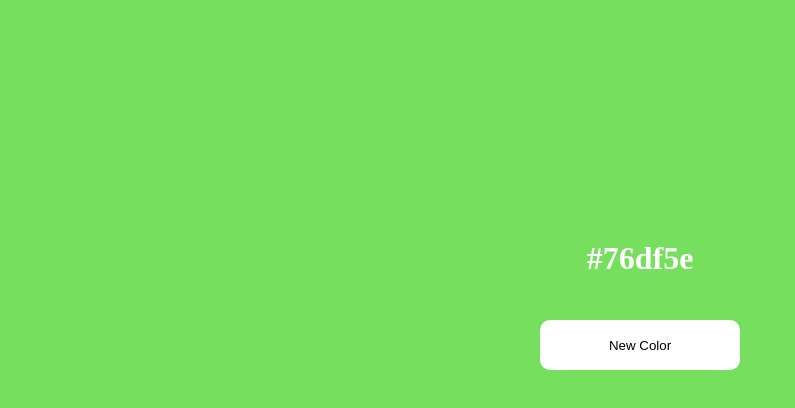
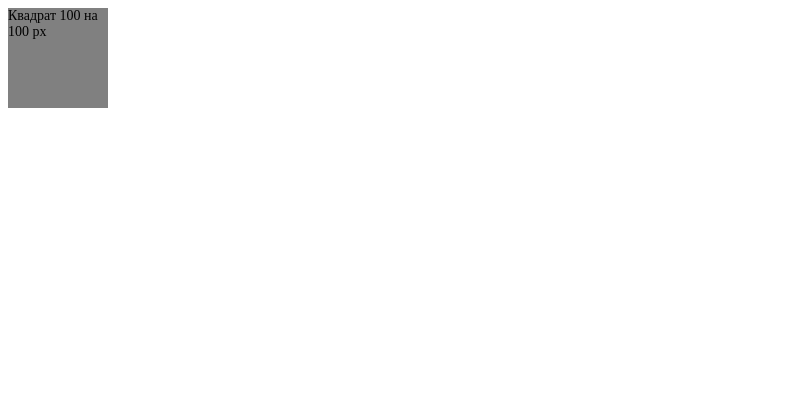
Before and after one commit to ASKaranko/studyJScomplicated, a plain HTML site: page lessons/index.html in a window 1280 px wide. Shown: the whole page, without its empty margins (0-795 px from the left). Drawn offline with Linux system fonts and the light colour scheme.

Commit message:
Усложненное домашнее задание по Уроку 14 ООП

```diff
--- a/lessons/css/main.css
+++ /dev/null
@@ -1,41 +0,0 @@
-* {
-  box-sizing: border-box;
-  margin: 0;
-  padding: 0;
-}
-.wrapper {
-  width: 100%;
-  height: 100vh;
-  position: relative;
-  background-color: #76df5e;
-}
-
-#color {
-  position: absolute;
-  color: #fff;
-  top: 30%;
-  left: 50%;
-  transform: translateX(-50%);
-}
-
-#change {
-  position: absolute;
-  width: 200px;
-  height: 50px;
-  border: none;
-  border-radius: 10px;
-  color: #000;
-  background-color: #fff;
-  top: 40%;
-  left: 50%;
-  transform: translateX(-50%);
-  cursor: pointer;
-  text-decoration: none;
-}
-
-#change:active,
-#change:focus {
-  border: 0;
-  outline: 0;
-  text-decoration: none;
-}
--- a/lessons/index.html
+++ b/lessons/index.html
@@ -4,13 +4,9 @@
     <meta charset="UTF-8">
     <meta name="viewport" content="width=device-width, initial-scale=1.0">
     <title>Document</title>
-    <link rel="stylesheet" href="./css/main.css">
 </head>
 <body>
-    <div class="wrapper">
-        <h1 id="color">#76df5e</h1>
-        <button id="change" type="button">New Color</button>
-    </div>
+
 
 <script src="./js/script.js"></script>
 </body>
--- a/lessons/js/script.js
+++ b/lessons/js/script.js
@@ -1,23 +1,58 @@
-'use strict';
+document.addEventListener('DOMContentLoaded', function () {
 
-let bgColor = document.querySelector('.wrapper'),
-    h1 = document.querySelector('#color'),
-    btn = document.querySelector('#change');
+  'use strict';
 
-let getRandomColor = function () {
-  let letters = '0123456789ABCDEF',
-  color = '#';
+  function DomElement (selector) {
+    this.selector = selector;
+    this.height = 100;
+    this.width = 100;
+    this.bg = 'grey';
+    this.fontSize = 14;
+    DomElement.prototype.createElem = function () {
+      if (this.selector[0] === '.') {
+        let div = document.createElement('div');
+        document.body.append(div);
+        div.classList.add(`${this.selector.substring(1)}`);
+        div.style.cssText = `height: ${this.height}px; width: ${this.width}px; background: ${this.bg}; font-size: ${this.fontSize}px; position: absolute;`;
+        div.textContent = 'Квадрат 100 на 100 px';
+      } else if (this.selector[0] === '#') {
+        let p = document.createElement('p');
+        document.body.append(p);
+        p.setAttribute('id', `${this.selector.substring(1)}`);
+        p.style.cssText = `height: ${this.height}px; width: ${this.width}px; background: ${this.bg}; font-size: ${this.fontSize}px;`;
+        p.textContent = 'Это созданный с помощью объекта класса DomElement элемент p';
+      }
+    };
+    DomElement.prototype.eventListeners = function () {
+      let div = document.querySelector('.square');
+      console.log(div);
+      document.addEventListener('keydown', function (event) {
+        console.log(event.code);
+        let computedStyle = getComputedStyle(div),
+            coord = 0;
+        if (event.code === 'ArrowLeft') {
+          coord = +computedStyle.left.replace('px', '');
+          div.style.left = `${coord - 10}px`;
+        } else if (event.code === 'ArrowRight') {
+          coord = +computedStyle.left.replace('px', '');
+          div.style.left = `${coord + 10}px`;
+        } else if (event.code === 'ArrowUp') {
+          coord = +computedStyle.top.replace('px', '');
+          div.style.top = `${coord - 10}px`;
+        } else if (event.code === 'ArrowDown') {
+          coord = +computedStyle.top.replace('px', '');
+          div.style.top = `${coord + 10}px`;
+        }
+      });
+    };
+  }
 
-  for (let i = 0; i < 6; i++) {
-    color +=  letters[Math.floor(Math.random() * 16)];
-  }
-  return color;
-};
+  let objElement = new DomElement ('.square');
 
-btn.addEventListener('click', function () {
-  let color = getRandomColor();
+  console.log(objElement);
+  console.log(objElement instanceof DomElement);
 
-  bgColor.style.backgroundColor = `${color}`;
-  h1.innerHTML = `${color}`;
-  btn.style.color = `${color}`;
+  objElement.createElem();
+  objElement.eventListeners();
+
 });
```
